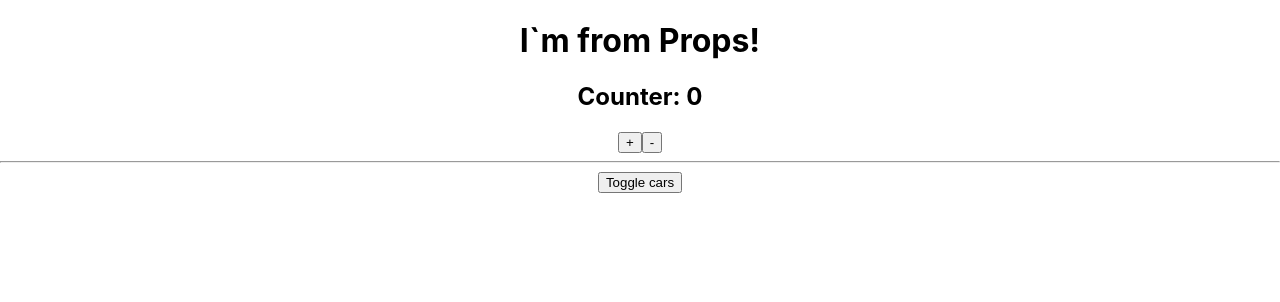
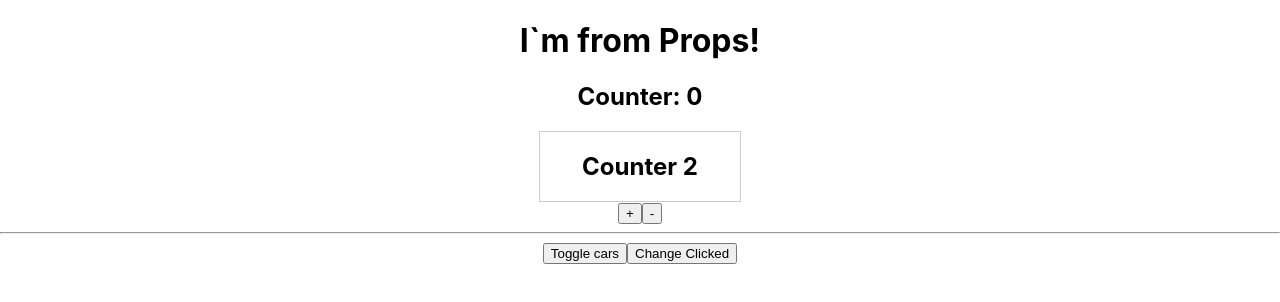
Before and after one commit to NikolayDimitriev/react, a React (Create React App) app in the folder project/: page / in a window 1280 px wide. Shown: the top 302 px of the page. Built offline with nearby package versions, Linux system fonts and the light colour scheme.

Commit message:
Компоненты react: context api - передача данных по дереву, без промежуточных пропсов

```diff
--- a/project/src/App.js
+++ b/project/src/App.js
@@ -3,6 +3,8 @@
 import './App.css';
 import ErrorBoundary from './ErrorBoundary/ErrorBoundary.js';
 import Counter from './Counter/Counter.js';
+
+export const ClickedContext = React.createContext(false)
 
 class App extends React.Component {
   constructor(props) {
@@ -22,8 +24,8 @@
           year: 2010
         }
       ],
-      pageTitle: 'React components',
-      showCars: false
+      showCars: false,
+      clicked: false
     };
   }
 
@@ -71,7 +73,9 @@
       <div style={{textAlign: 'center'}} className="App">
         <h1>{this.props.title}</h1>
 
-        <Counter />
+        <ClickedContext.Provider value={this.state.clicked}>
+          <Counter />
+        </ClickedContext.Provider>
 
         <hr></hr>
 
@@ -79,6 +83,8 @@
           onClick={this.toggleCarsHandler}>
           Toggle cars
         </button>
+
+        <button onClick={() => {this.setState({clicked: true})}}>Change Clicked</button>
 
         <div style={{
           width: 400,
--- a/project/src/Counter/Counter.js
+++ b/project/src/Counter/Counter.js
@@ -1,5 +1,6 @@
 import React from 'react';
 import Auxiliary from '../hoc/Auxiliary.js';
+import Counter2 from '../Counter2/Counter2';
 
 class Counter extends React.Component {
     state = {
@@ -18,6 +19,7 @@
         return (
             <Auxiliary>
                 <h2 key={'1'}>Counter: {this.state.counter}</h2>
+                <Counter2 />
                 <button key={'2'} onClick={() => this.setState(prevState => {return {counter: prevState.counter + 1}})}>+</button>
                 <button key={'3'} onClick={() => this.setState(prevState => {return {counter: prevState.counter - 1}})}>-</button>
             </Auxiliary>
--- /dev/null
+++ b/project/src/Counter2/Counter2.js
@@ -0,0 +1,18 @@
+import {ClickedContext} from '../App';
+
+const Counter2 = props => {
+    return (
+        <div style={{
+            border: '1px solid #ccc',
+            width: 200,
+            margin: '0 auto'
+        }}>
+            <h2>Counter 2</h2>
+            <ClickedContext.Consumer>
+                {clicked => clicked ? <p>Clicked</p> : null}
+            </ClickedContext.Consumer>
+        </div>
+    )
+}
+
+export default Counter2
```
